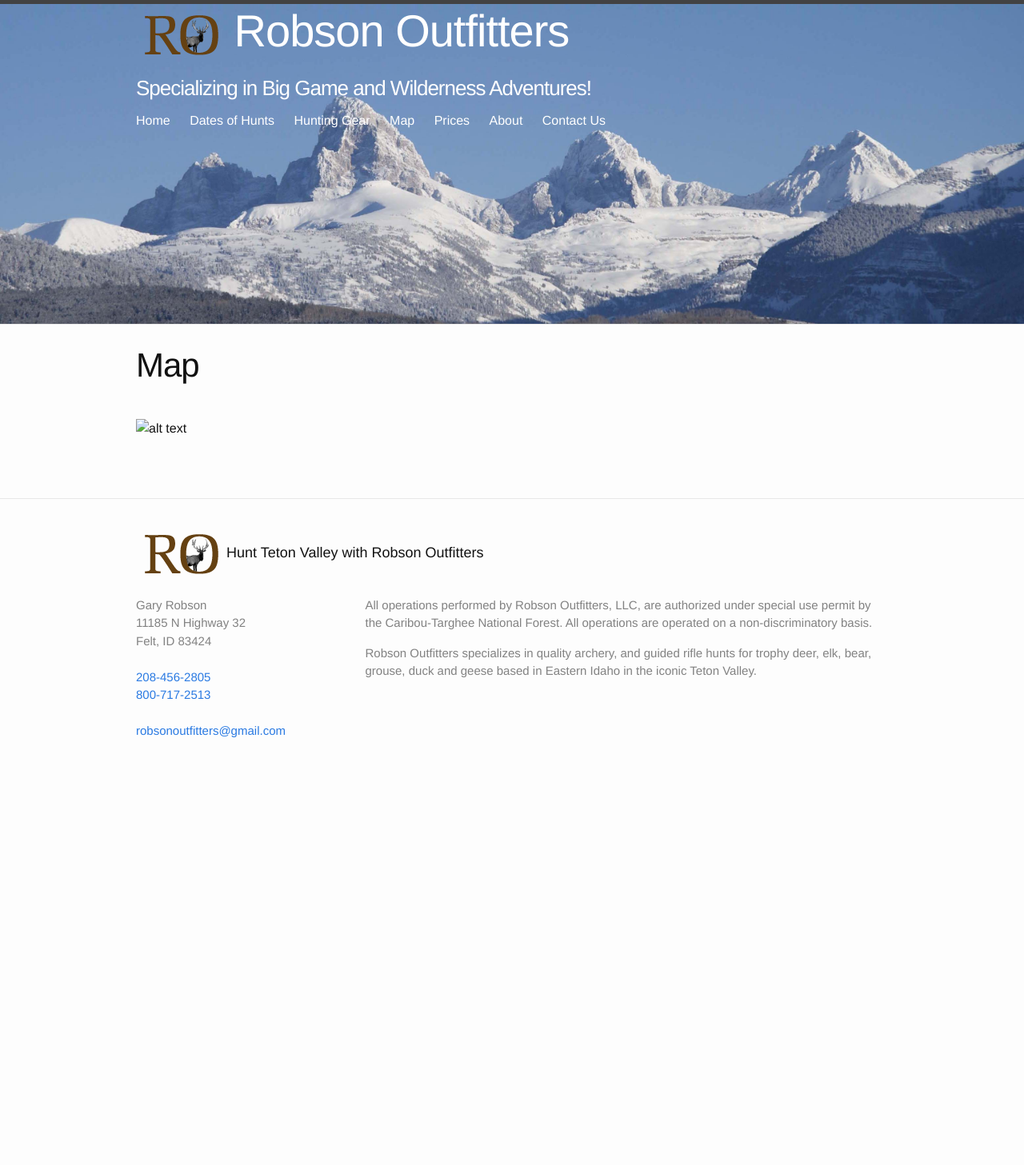
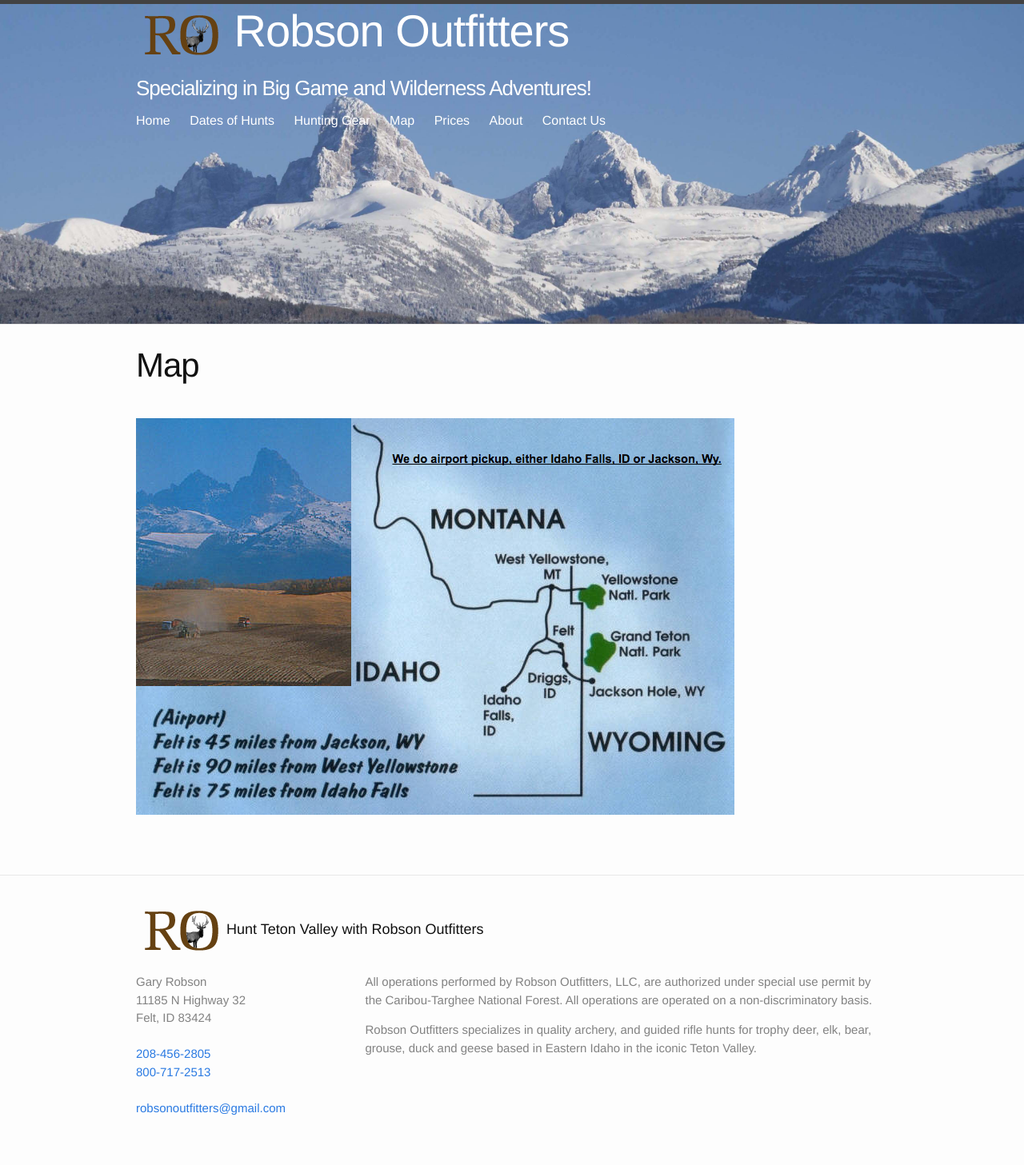
Before and after one commit to justinbkay/robsonoutfitters, a Jekyll site: the page built from map.md, in a window 1280 px wide. Shown: the whole page at 80% size. Built offline with Jekyll 4.4.1, drawn with Linux system fonts in a browser that asks for light colours; before the commit the page ends 986 px from its top, so only the background shows below that.

Commit message:
fix map url

```diff
--- a/map.md
+++ b/map.md
@@ -4,4 +4,4 @@
 permalink: /map/
 ---
 
-![alt text]({{ site.baseurl }}images/map.png "Map")
+![alt text]({{ "images/map.png" | absolute_url }} "Map")
```
